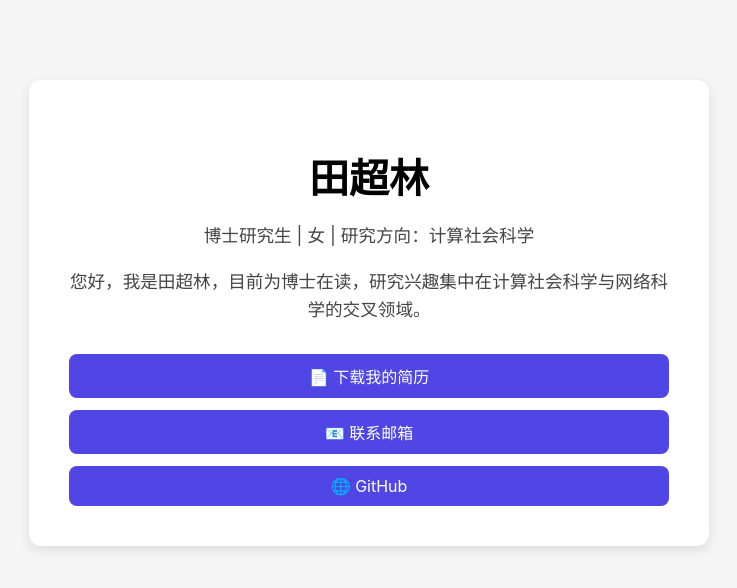
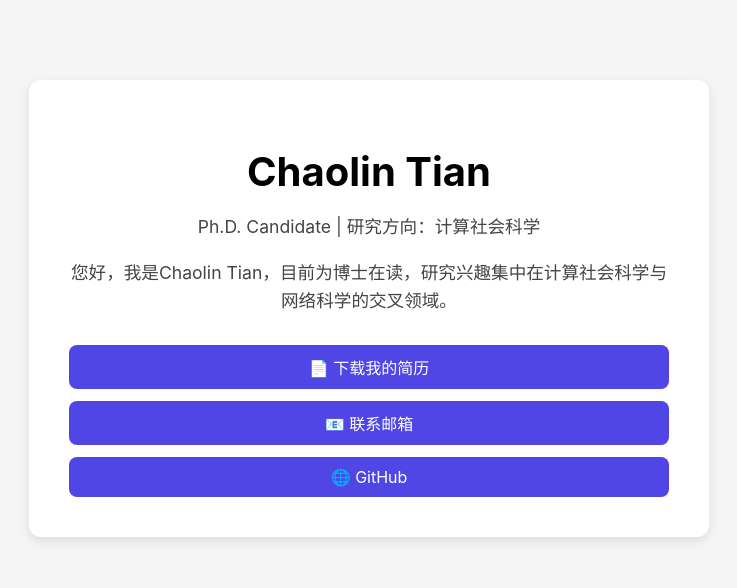
Before and after one commit to ChaolinTian/ChaolinTian.github.io, a plain HTML site: page index.html in a window 1280 px wide. Shown: the whole page, without its empty margins (271-1008 px from the left). Drawn offline with Linux system fonts and the light colour scheme.

Commit message:
index.html

```diff
--- a/index.html
+++ b/index.html
@@ -3,15 +3,15 @@
 <head>
   <meta charset="UTF-8" />
   <meta name="viewport" content="width=device-width, initial-scale=1.0" />
-  <title>田超林 - 个人主页</title>
+  <title>Chaolin Tian - 个人主页</title>
   <link rel="stylesheet" href="style.css" />
 </head>
 <body>
   <div class="container">
-    <h1>田超林</h1>
-    <p>博士研究生 | 女 | 研究方向：计算社会科学</p>
+    <h1>Chaolin Tian</h1>
+    <p>Ph.D. Candidate  | 研究方向：计算社会科学</p>
 
-    <p>您好，我是田超林，目前为博士在读，研究兴趣集中在计算社会科学与网络科学的交叉领域。</p>
+    <p>您好，我是Chaolin Tian，目前为博士在读，研究兴趣集中在计算社会科学与网络科学的交叉领域。</p>
 
     <div class="links">
       <a href="cv.pdf" target="_blank">📄 下载我的简历</a>
```
